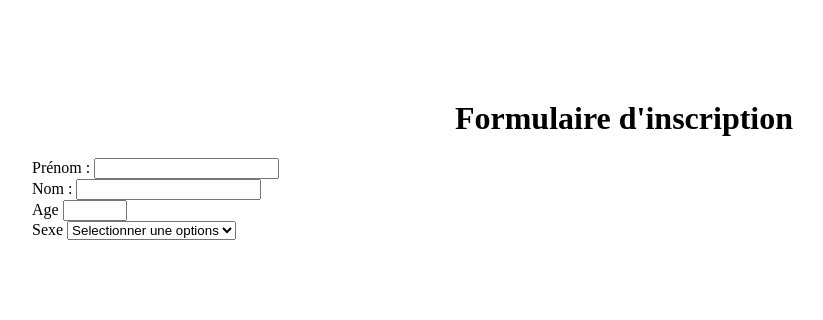
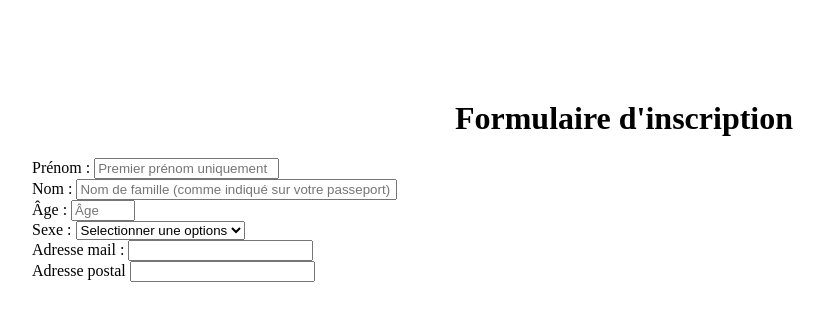
Before and after one commit to Loicwr/formulaire, a plain HTML site: page index.html in a window 1280 px wide. Shown: the whole page, without its empty margins (16-839 px from the left). Drawn offline with Linux system fonts and the light colour scheme.

Commit message:
feat(fr) adresse

```diff
--- a/index.html
+++ b/index.html
@@ -21,24 +21,32 @@
             <ul>
                 <li>
                     <label for="prenom">Prénom :</label>
-                    <input type="text" id="prenom" name="prenom">
+                    <input type="text" id="prenom" name="prenom" required placeholder="Premier prénom uniquement">
                 </li>
                 <li>
                     <label for="nom">Nom :</label>
-                    <input type="text" id="nom" name="nom">
+                    <input type="text" id="nom" name="nom" required placeholder="Nom de famille (comme indiqué sur votre passeport)" size="37">
                 </li>
                 <li>
-                    <label for="age">Age</label>
-                    <input type="number" id="age" name="age" min="1" max="120" required>
+                    <label for="age">Âge :</label>
+                    <input type="number" id="age" name="age" min="1" max="120" required placeholder="Âge">
                 </li>
                 <li>
-                    <label for="sexe">Sexe</label>
-                    <select id="sexe" name="sexe">
+                    <label for="sexe">Sexe :</label>
+                    <select id="sexe" name="sexe" required>
                         <option value="" disabled selected>Selectionner une options</option>
                         <option value="Homme">Homme</option>
                         <option value="Femme">Femme</option>
                         <option value="Autre">Autre</option>
                     </select>
+                </li>
+                <li>
+                    <label for="email">Adresse mail :</label>
+                    <input type="email" id="email" name="user_mail" required>
+                </li>
+                <li>
+                    <label for="adresse">Adresse postal</label>
+                    <input type="text" id="adresse" name="adresse" required >
                 </li>
 
             </ul>
```
